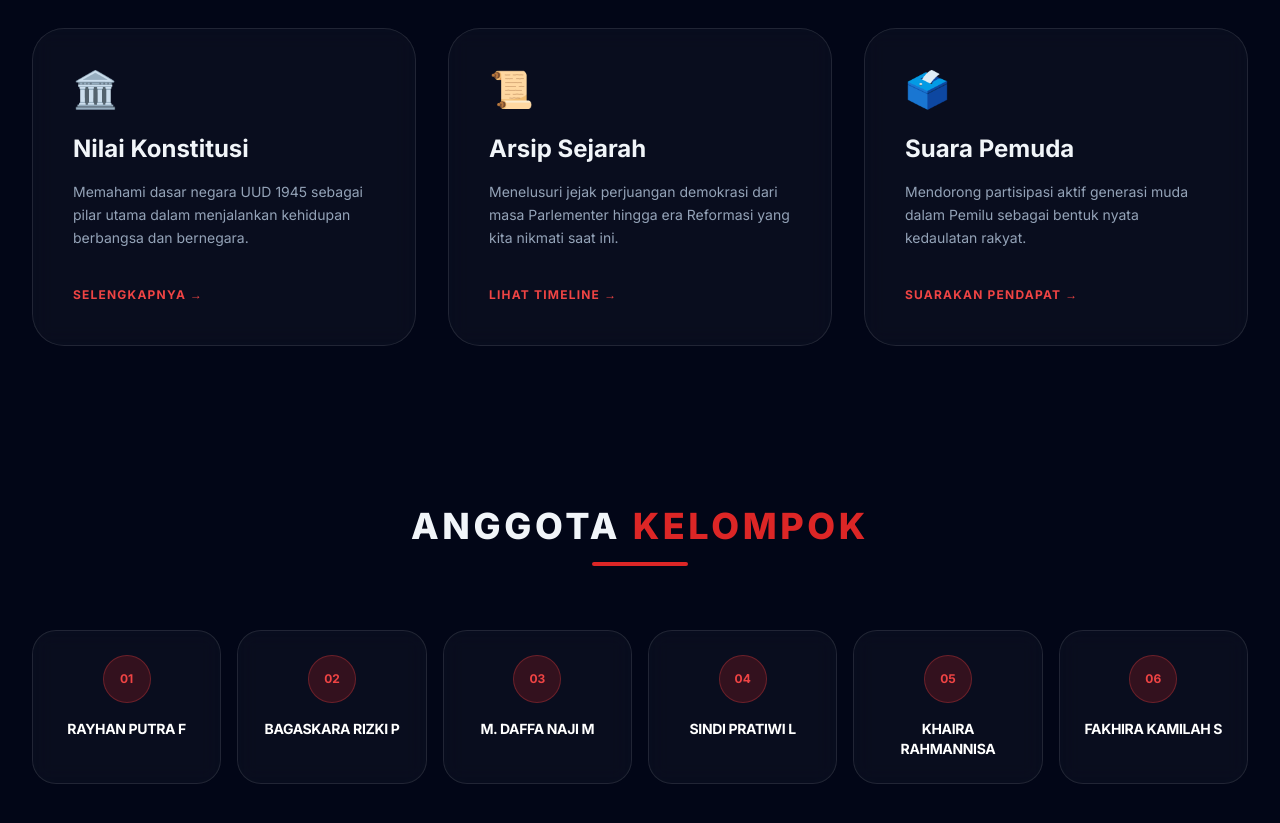
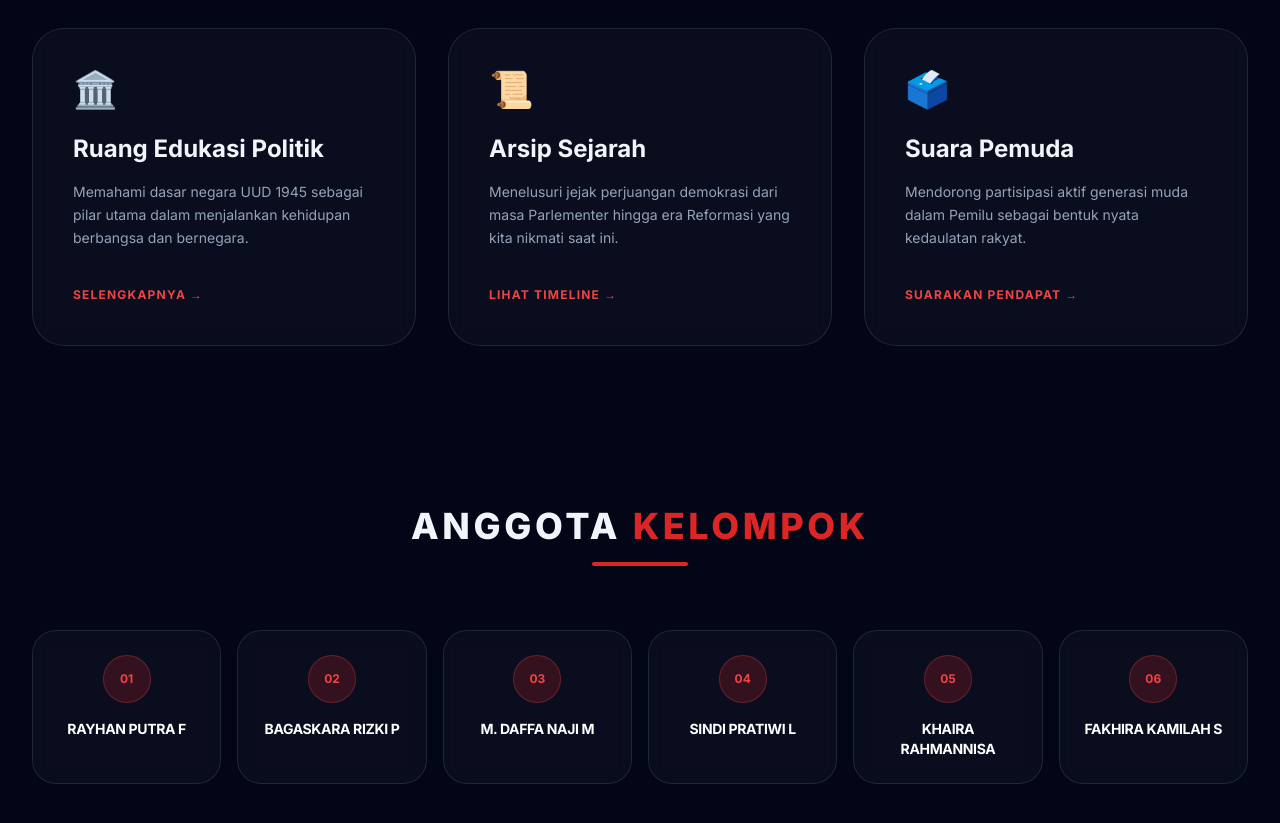
Before and after one commit to rayhanputrafadhilah26-dot/demokrasi-indonesia, a plain HTML site: page index.html in a window 1280 px wide. Shown: the part 900-1723 px from the top of the page. Drawn offline with nearby package versions, Linux system fonts and the light colour scheme.

Commit message:
Update index.html

```diff
--- a/index.html
+++ b/index.html
@@ -114,7 +114,7 @@
             <!-- Card 1 -->
             <div class="glass-card p-10 rounded-[2rem]">
                 <div class="text-4xl mb-6">🏛️</div>
-                <h3 class="text-2xl font-bold mb-4">Nilai Konstitusi</h3>
+                <h3 class="text-2xl font-bold mb-4">Ruang Edukasi Politik</h3>
                 <p class="text-slate-400 leading-relaxed text-sm mb-8">Memahami dasar negara UUD 1945 sebagai pilar utama dalam menjalankan kehidupan berbangsa dan bernegara.</p>
                 <a href="edupolitik.html" class="text-red-500 font-bold text-xs uppercase tracking-widest hover:text-red-400">Selengkapnya &rarr;</a>
             </div>
```
